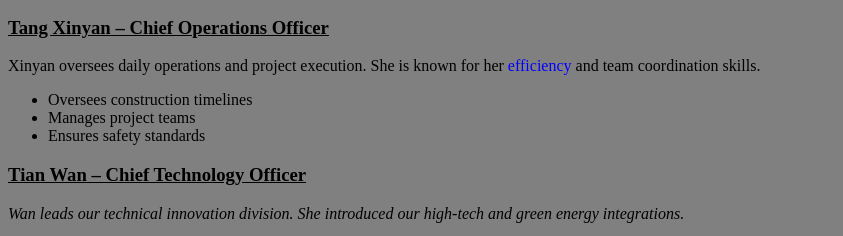
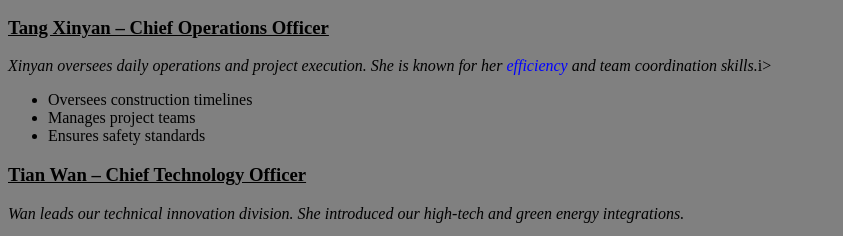
Before and after one commit to W-Tian219/tekton-website, a plain HTML site: page team-members.html in a window 1280 px wide. Shown: the part 230-466 px from the top of the page, 0-843 px from the left. Drawn offline with Linux system fonts and the light colour scheme.

Commit message:
Update team-members.html

```diff
--- a/team-members.html
+++ b/team-members.html
@@ -10,7 +10,7 @@
   <p><i>Henao founded Tekton in 2015 with a vision to modernize construction through sustainable practices. With over 15 years of experience in real estate and engineering, he leads our strategic direction.</i></p>
 
   <h3><u><b>Tang Xinyan – Chief Operations Officer</b></u></h3>
-  <p>Xinyan oversees daily operations and project execution. She is known for her <font color="blue">efficiency</font> and team coordination skills.</p>
+  <p><i>Xinyan oversees daily operations and project execution. She is known for her <font color="blue">efficiency</font> and team coordination skills.</i>i></p>
   <ul>
     <li>Oversees construction timelines</li>
     <li>Manages project teams</li>
```
